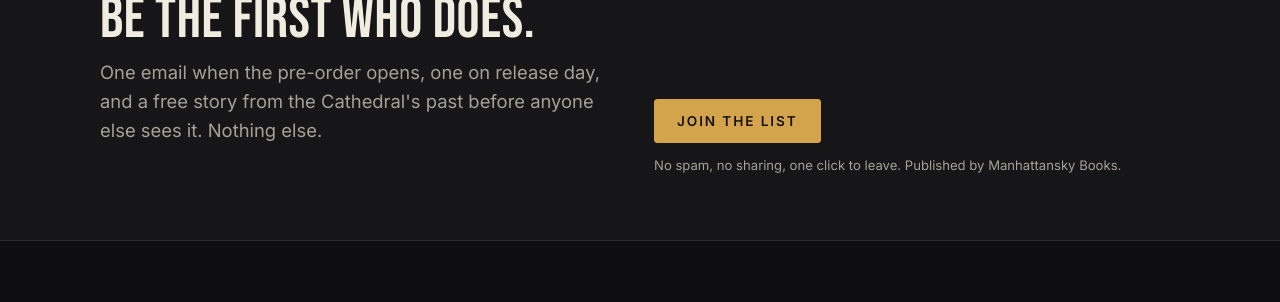
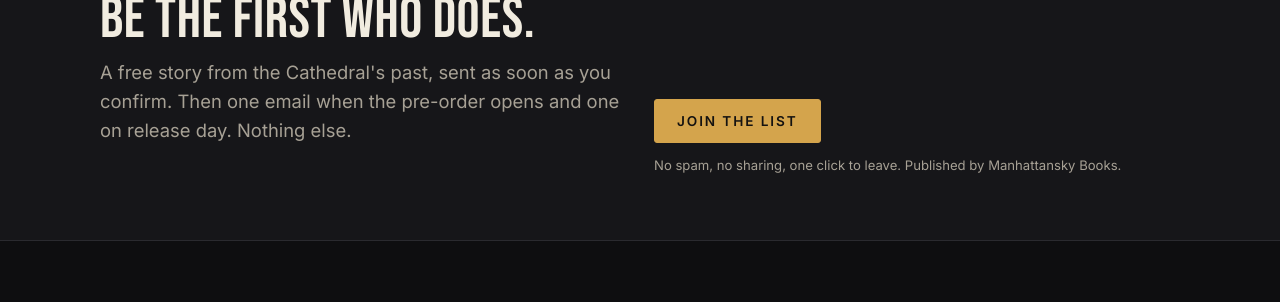
Before and after one commit to manhattanskybooks/manhattanskybooks.github.io, a plain HTML site: page index.html in a window 1280 px wide. Shown: the part 2382-2684 px from the top of the page. Drawn offline with Linux system fonts and the light colour scheme; no server answers.

Commit message:
Sign-up copy: lead with the free story
Co-Authored-By: Claude Fable 5.2 <noreply@anthropic.com>
Claude-Session: https://claude.ai/code/session_01U81ebtNSsUJtAwpyGcijBC

```diff
--- a/index.html
+++ b/index.html
@@ -249,7 +249,7 @@
       <div class="section-head" style="margin-bottom:0">
         <p class="eyebrow">The list</p>
         <h2>Nobody looks up.<br>Be the first who does.</h2>
-        <p class="lede muted">One email when the pre-order opens, one on release day, and a free story from the Cathedral's past before anyone else sees it. Nothing else.</p>
+        <p class="lede muted">A free story from the Cathedral's past, sent as soon as you confirm. Then one email when the pre-order opens and one on release day. Nothing else.</p>
       </div>
       <!-- MailerLite embedded form 48913483 (group: website sign-up). Class names are MailerLite's and must stay. -->
       <div id="mlb2-48913483" class="ml-form-embedContainer ml-subscribe-form ml-subscribe-form-48913483">
```
